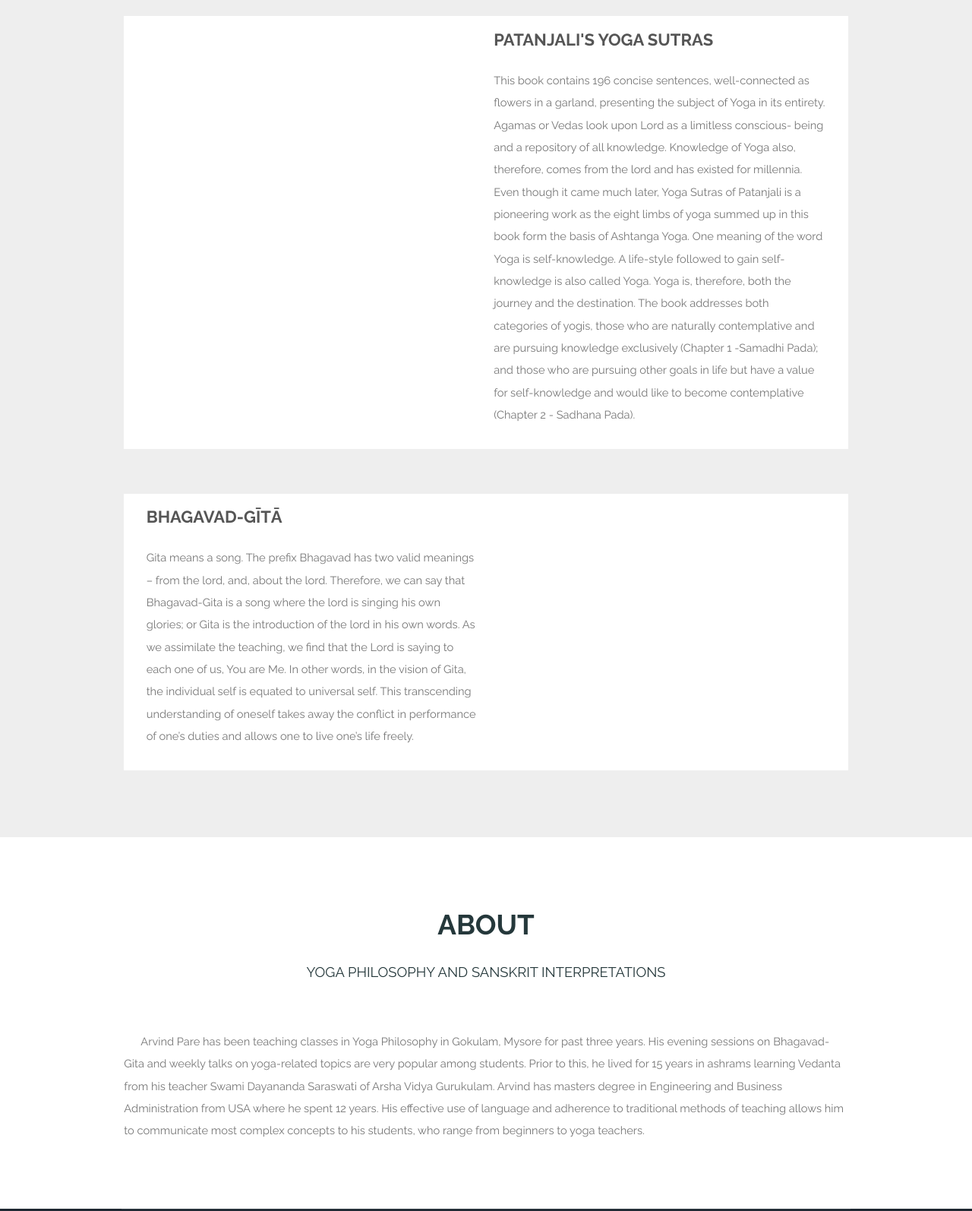
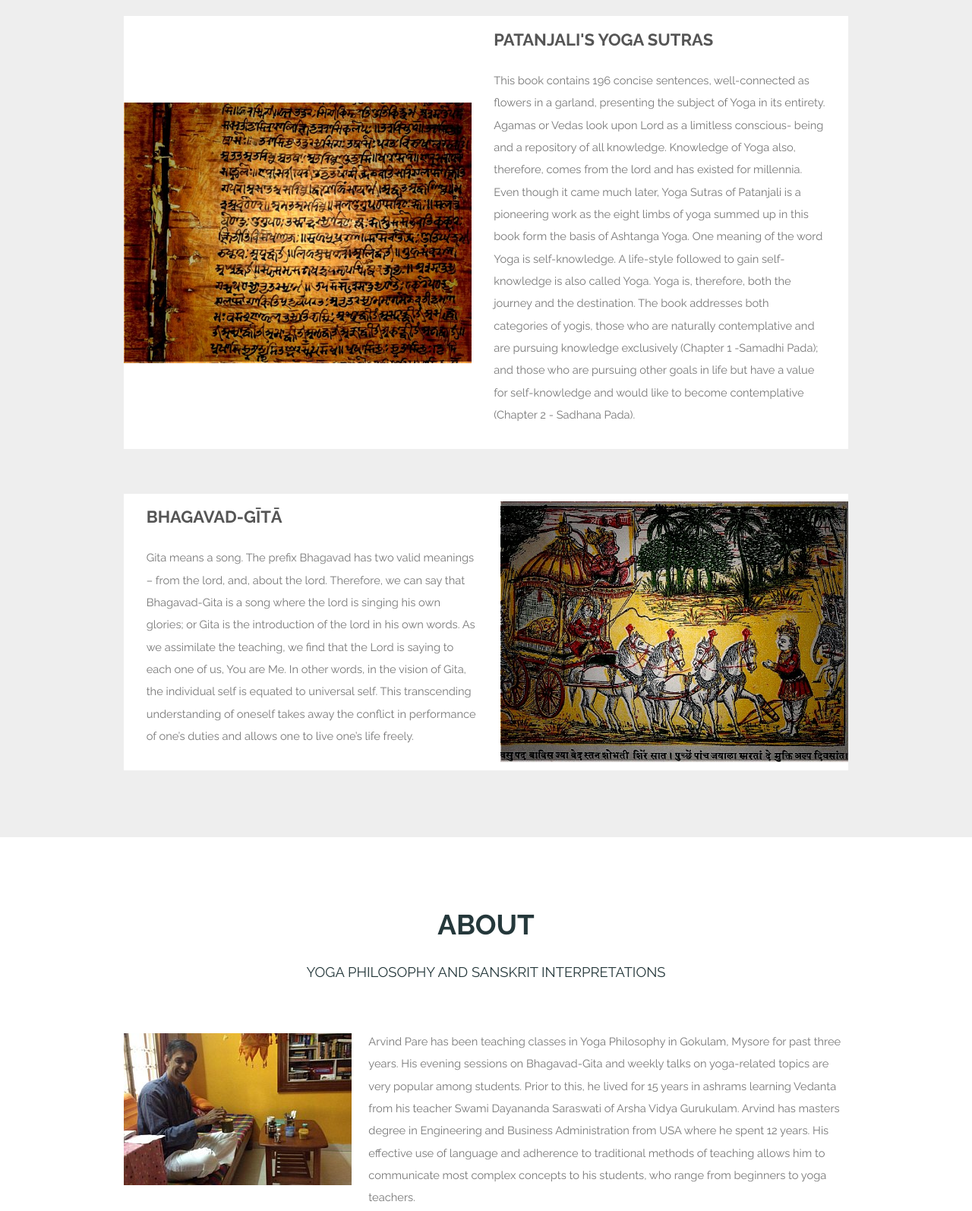
Before and after one commit to ankonopan/Swadhyaya, a plain HTML site: page index.html in a window 1280 px wide. Shown: the part 360-1954 px from the top of the page at 76% size. Drawn offline with nearby package versions, Linux system fonts and the light colour scheme; files that its build step writes are made by us from their sources; the site is published under a folder, as on GitHub Pages, so addresses that start at the root find nothing; files whose address does not match are found by name.

Commit message:
Update images

```diff
--- a/index.html
+++ b/index.html
@@ -45,7 +45,7 @@
   <section id="one" class="wrapper style1">
     <div class="inner">
       <article class="feature left">
-        <span class="image"><img src="/images/sutras.jpg" alt="" /></span>
+        <span class="image"><img src="images/sutras.jpg" alt="" /></span>
         <div class="content">
           <h2>Patanjali's Yoga Sutras</h2>
           <p>This book contains 196 concise sentences, well-connected as flowers in a garland, presenting the subject of
@@ -60,7 +60,7 @@
         </div>
       </article>
       <article class="feature right">
-        <span class="image"><img src="/images/arjuna.jpg" alt="" /></span>
+        <span class="image"><img src="images/arjuna.jpg" alt="" /></span>
         <div class="content">
           <h2>Bhagavad-gītā</h2>
           <p>Gita means a song. The prefix Bhagavad has two valid meanings – from the lord, and, about the lord.
@@ -84,7 +84,7 @@
       </header>
       <p class="align-left">
         <span class="image left">
-          <img src="/images/arvind.jpg" alt="">
+          <img src="images/arvind.jpg" alt="">
         </span>
         Arvind Pare has been teaching classes in Yoga Philosophy in Gokulam, Mysore for past three years. His evening
         sessions on Bhagavad-Gita and weekly talks on yoga-related topics are very popular among students. Prior to
```
